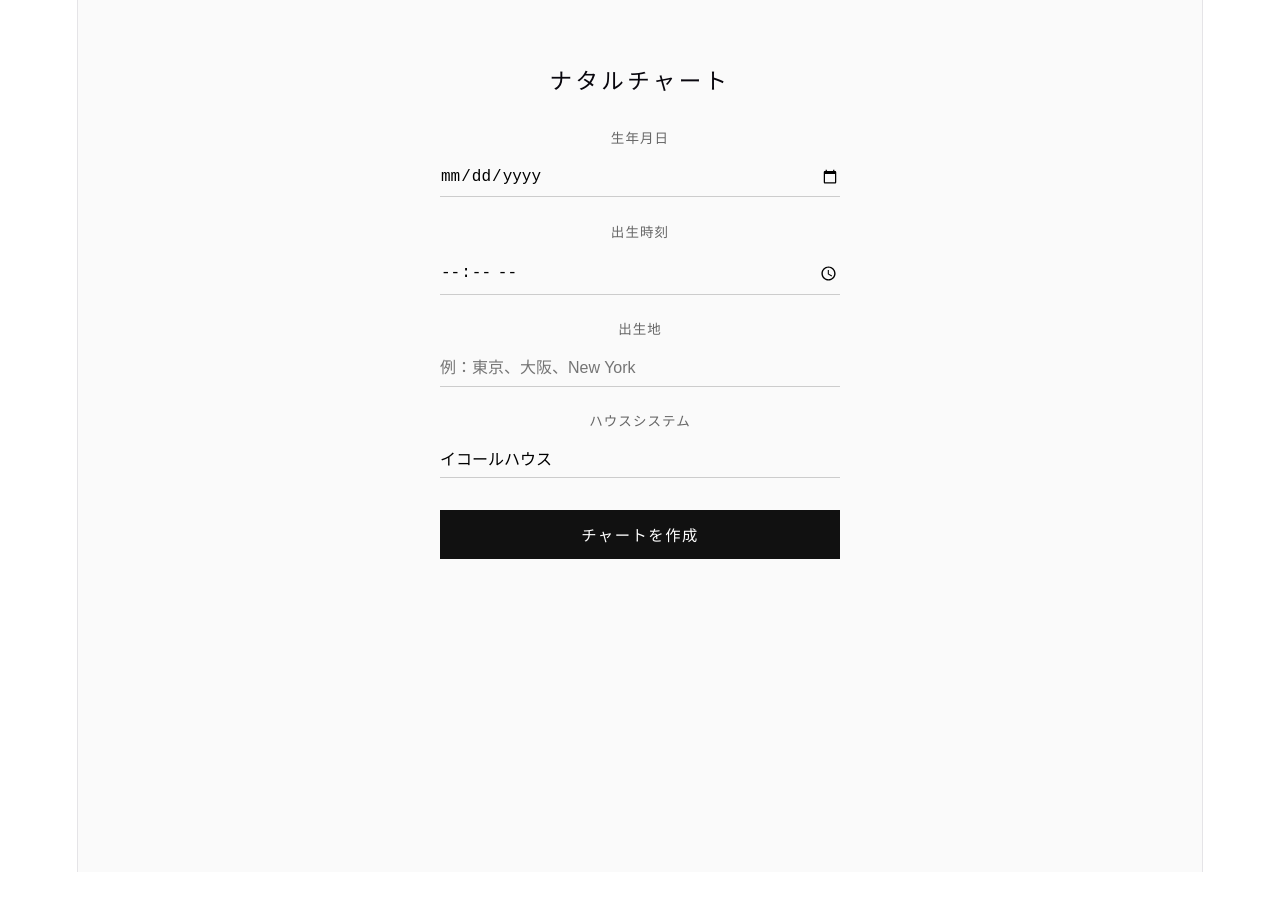
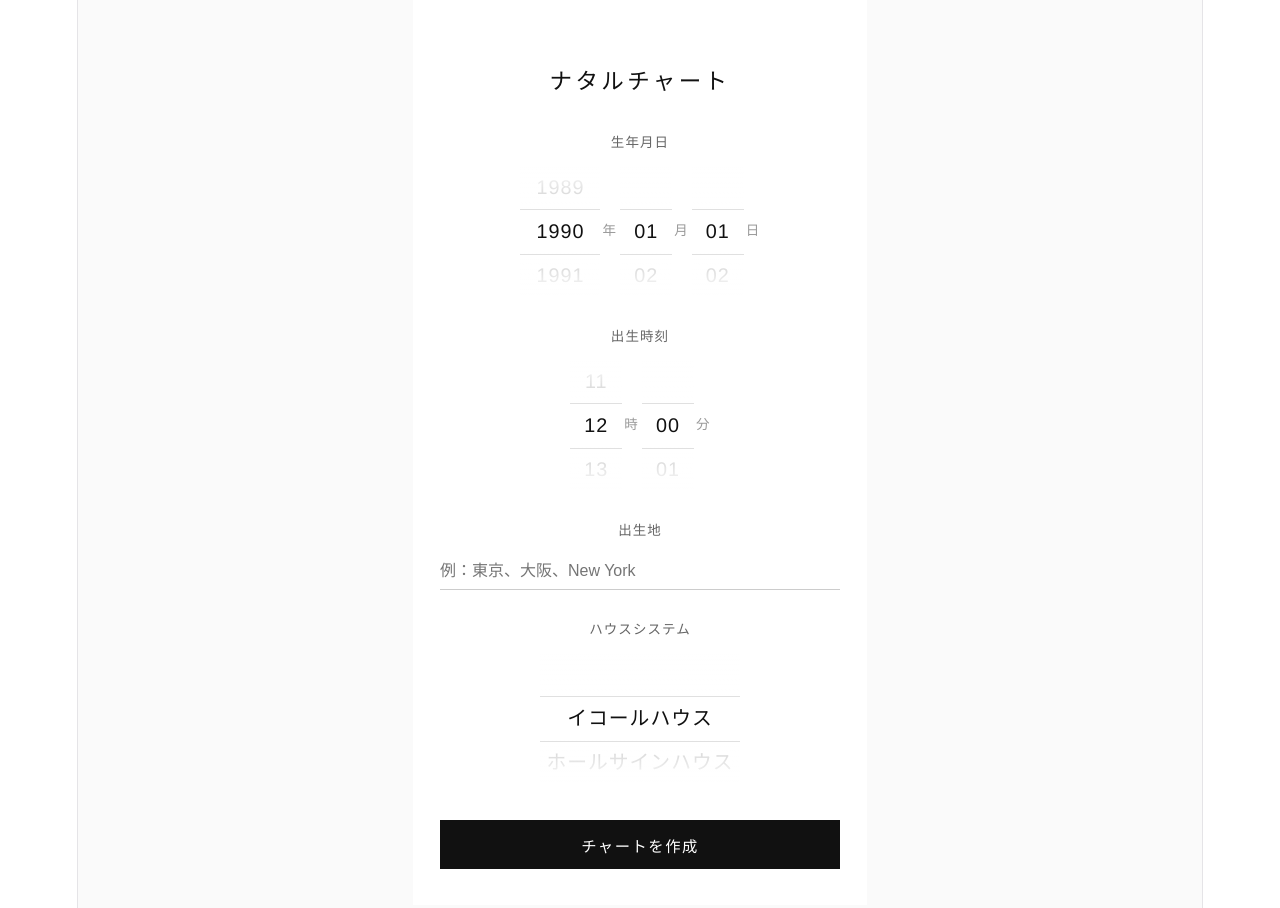
Before and after one commit to tamurajj/horoscope-app, a React (Vite) app: page / in a window 1280 px wide. Shown: the top 908 px of the page. Before the commit the page ends 872 px from the top, so only its background shows below. Built offline with nearby package versions, Linux system fonts and the light colour scheme.

Commit message:
feat: 日付・時刻・ハウスシステムをドラム式ピッカーに変更

```diff
--- a/src/components/InputForm.jsx
+++ b/src/components/InputForm.jsx
@@ -1,23 +1,169 @@
-import { useState } from 'react'
+import { useState, useRef, useEffect, useCallback } from 'react'
 import { searchCity } from '../lib/geocoding'
 import { HOUSE_SYSTEMS } from '../constants/astro'
 
+// ── 定数 ────────────────────────────────────────────────
+const ITEM_H = 44  // ドラムの1アイテムの高さ（Apple HIG推奨タップ領域と兼用）
+
+const HOUSE_SYSTEM_KEYS = Object.keys(HOUSE_SYSTEMS)
+
+const YEARS   = Array.from({ length: new Date().getFullYear() - 1919 }, (_, i) => 1920 + i)
+const MONTHS  = Array.from({ length: 12 }, (_, i) => i + 1)
+const HOURS   = Array.from({ length: 24 }, (_, i) => i)
+const MINUTES = Array.from({ length: 60 }, (_, i) => i)
+
+function daysInMonth(year, month) {
+  return new Date(year, month, 0).getDate()
+}
+
+function pad(n) {
+  return String(n).padStart(2, '0')
+}
+
+// ── Drum コンポーネント ─────────────────────────────────
+function Drum({ items, value, onChange, format, width }) {
+  const ref = useRef(null)
+  const scrollLock = useRef(false)
+
+  // value または items が変わったらスクロール位置を同期
+  useEffect(() => {
+    const idx = items.indexOf(value)
+    if (ref.current && idx >= 0) {
+      scrollLock.current = true
+      ref.current.scrollTop = idx * ITEM_H
+      setTimeout(() => { scrollLock.current = false }, 150)
+    }
+  }, [items, value])
+
+  const handleScroll = useCallback(() => {
+    if (scrollLock.current || !ref.current) return
+    const idx = Math.round(ref.current.scrollTop / ITEM_H)
+    const clamped = Math.max(0, Math.min(items.length - 1, idx))
+    if (items[clamped] !== value) {
+      onChange(items[clamped])
+    }
+  }, [items, value, onChange])
+
+  return (
+    <div style={{ ...drumStyles.outer, width }}>
+      {/* 上下フェード */}
+      <div style={drumStyles.fadeTop} />
+      <div style={drumStyles.fadeBottom} />
+      {/* 選択行のボーダー */}
+      <div style={drumStyles.highlight} />
+      {/* スクロールエリア */}
+      <div
+        ref={ref}
+        className="drum-scroll"
+        onScroll={handleScroll}
+        style={drumStyles.scroll}
+      >
+        {/* 上スペーサー（先頭アイテムをセンタリングするため） */}
+        <div style={{ height: ITEM_H, flexShrink: 0 }} />
+        {items.map(item => (
+          <div
+            key={item}
+            style={{
+              ...drumStyles.item,
+              color: item === value ? '#111' : '#ccc',
+            }}
+          >
+            {format ? format(item) : item}
+          </div>
+        ))}
+        {/* 下スペーサー（末尾アイテムをセンタリングするため） */}
+        <div style={{ height: ITEM_H, flexShrink: 0 }} />
+      </div>
+    </div>
+  )
+}
+
+const drumStyles = {
+  outer: {
+    position: 'relative',
+    height: ITEM_H * 3,
+    overflow: 'hidden',
+  },
+  scroll: {
+    height: '100%',
+    overflowY: 'scroll',
+    scrollSnapType: 'y mandatory',
+    scrollbarWidth: 'none',      // Firefox
+    msOverflowStyle: 'none',     // IE
+    WebkitOverflowScrolling: 'touch',
+  },
+  item: {
+    height: ITEM_H,
+    display: 'flex',
+    alignItems: 'center',
+    justifyContent: 'center',
+    fontSize: '1.1rem',
+    fontWeight: '300',
+    letterSpacing: '0.05em',
+    flexShrink: 0,
+    scrollSnapAlign: 'center',
+    userSelect: 'none',
+    transition: 'color 0.1s',
+  },
+  highlight: {
+    position: 'absolute',
+    top: ITEM_H,
+    height: ITEM_H,
+    left: 0,
+    right: 0,
+    borderTop: '1px solid #e0e0e0',
+    borderBottom: '1px solid #e0e0e0',
+    pointerEvents: 'none',
+    zIndex: 2,
+  },
+  fadeTop: {
+    position: 'absolute',
+    top: 0,
+    left: 0,
+    right: 0,
+    height: ITEM_H,
+    background: 'linear-gradient(to bottom, rgba(255,255,255,1), rgba(255,255,255,0))',
+    pointerEvents: 'none',
+    zIndex: 2,
+  },
+  fadeBottom: {
+    position: 'absolute',
+    bottom: 0,
+    left: 0,
+    right: 0,
+    height: ITEM_H,
+    background: 'linear-gradient(to top, rgba(255,255,255,1), rgba(255,255,255,0))',
+    pointerEvents: 'none',
+    zIndex: 2,
+  },
+}
+
+// ── InputForm ────────────────────────────────────────────
 export default function InputForm({ onSubmit }) {
-  const [date, setDate] = useState('')
-  const [time, setTime] = useState('')
-  const [city, setCity] = useState('')
+  const [year,   setYear]   = useState(1990)
+  const [month,  setMonth]  = useState(1)
+  const [day,    setDay]    = useState(1)
+  const [hour,   setHour]   = useState(12)
+  const [minute, setMinute] = useState(0)
+  const [city,   setCity]   = useState('')
   const [houseSystem, setHouseSystem] = useState('equal')
   const [loading, setLoading] = useState(false)
-  const [error, setError] = useState('')
+  const [error,   setError]   = useState('')
+
+  // 年・月が変わったら日数オーバーをチェック
+  const maxDay = daysInMonth(year, month)
+  const days   = Array.from({ length: maxDay }, (_, i) => i + 1)
+  useEffect(() => {
+    if (day > maxDay) setDay(maxDay)
+  }, [year, month, maxDay])
 
   async function handleSubmit(e) {
     e.preventDefault()
     setError('')
 
-    // 修正 #6: 入力値のtrim + バリデーション
     const trimmedCity = city.trim()
-    if (!date || !time || !trimmedCity) {
-      setError('すべての項目を入力してください')
+    if (!trimmedCity) {
+      setError('出生地を入力してください')
       return
     }
 
@@ -25,22 +171,13 @@ export default function InputForm({ onSubmit }) {
     try {
       const { lat, lng, timezone, displayName } = await searchCity(trimmedCity)
 
-      // 修正 #1: UTC変換ロジックを修正
-      // localStr はブラウザのTZに依存せず「壁時計の文字列」として扱う
-      const localStr = `${date}T${time}:00`
-
-      // new Date(localStr) → ブラウザのローカルTZとして解釈されたDate
-      const localDate = new Date(localStr)
-
-      // 同じ壁時計文字列を出生地TZで解釈した場合のUTCミリ秒を取得
-      const tzDate = new Date(
+      // 壁時計の文字列を組み立て → UTC変換
+      const localStr   = `${year}-${pad(month)}-${pad(day)}T${pad(hour)}:${pad(minute)}:00`
+      const localDate  = new Date(localStr)
+      const tzDate     = new Date(
         new Date(localStr).toLocaleString('en-US', { timeZone: timezone })
       )
-
-      // 差分 = 出生地TZオフセット（ブラウザTZとの差を含む）
-      const offsetMs = localDate - tzDate
-
-      // 補正してUTC基準のDateを生成
+      const offsetMs    = localDate - tzDate
       const utcDatetime = new Date(localDate.getTime() + offsetMs)
 
       onSubmit({ datetime: utcDatetime, lat, lng, houseSystem, displayName })
@@ -52,32 +189,48 @@ export default function InputForm({ onSubmit }) {
   }
 
   return (
+    <>
+      {/* WebKit環境のスクロールバーを非表示 */}
+      <style>{`.drum-scroll::-webkit-scrollbar { display: none; }`}</style>
+
       <form onSubmit={handleSubmit} style={styles.form}>
         <h1 style={styles.title}>ナタルチャート</h1>
 
-      {/* 修正 #5: htmlFor / id で label と input を紐付け */}
+        {/* 生年月日 */}
         <div style={styles.field}>
-        <label htmlFor="birth-date" style={styles.label}>生年月日</label>
-        <input
-          id="birth-date"
-          type="date"
-          value={date}
-          onChange={e => setDate(e.target.value)}
-          style={styles.input}
-        />
+          <label style={styles.label}>生年月日</label>
+          <div style={styles.drumRow}>
+            <div style={styles.drumCol}>
+              <Drum items={YEARS}  value={year}  onChange={setYear}  width={80} />
+              <span style={styles.drumUnit}>年</span>
+            </div>
+            <div style={styles.drumCol}>
+              <Drum items={MONTHS} value={month} onChange={setMonth} format={pad} width={52} />
+              <span style={styles.drumUnit}>月</span>
+            </div>
+            <div style={styles.drumCol}>
+              <Drum items={days}   value={day}   onChange={setDay}   format={pad} width={52} />
+              <span style={styles.drumUnit}>日</span>
+            </div>
+          </div>
         </div>
 
+        {/* 出生時刻 */}
         <div style={styles.field}>
-        <label htmlFor="birth-time" style={styles.label}>出生時刻</label>
-        <input
-          id="birth-time"
-          type="time"
-          value={time}
-          onChange={e => setTime(e.target.value)}
-          style={styles.input}
-        />
+          <label style={styles.label}>出生時刻</label>
+          <div style={styles.drumRow}>
+            <div style={styles.drumCol}>
+              <Drum items={HOURS}   value={hour}   onChange={setHour}   format={pad} width={52} />
+              <span style={styles.drumUnit}>時</span>
+            </div>
+            <div style={styles.drumCol}>
+              <Drum items={MINUTES} value={minute} onChange={setMinute} format={pad} width={52} />
+              <span style={styles.drumUnit}>分</span>
+            </div>
+          </div>
         </div>
 
+        {/* 出生地 */}
         <div style={styles.field}>
           <label htmlFor="birth-city" style={styles.label}>出生地</label>
           <input
@@ -90,18 +243,18 @@ export default function InputForm({ onSubmit }) {
           />
         </div>
 
+        {/* ハウスシステム */}
         <div style={styles.field}>
-        <label htmlFor="house-system" style={styles.label}>ハウスシステム</label>
-        <select
-          id="house-system"
+          <label style={styles.label}>ハウスシステム</label>
+          <div style={styles.drumRow}>
+            <Drum
+              items={HOUSE_SYSTEM_KEYS}
               value={houseSystem}
-          onChange={e => setHouseSystem(e.target.value)}
-          style={styles.input}
-        >
-          {Object.entries(HOUSE_SYSTEMS).map(([key, label]) => (
-            <option key={key} value={key}>{label}</option>
-          ))}
-        </select>
+              onChange={setHouseSystem}
+              format={key => HOUSE_SYSTEMS[key]}
+              width={200}
+            />
+          </div>
         </div>
 
         {error && <p style={styles.error}>{error}</p>}
@@ -110,6 +263,7 @@ export default function InputForm({ onSubmit }) {
           {loading ? '計算中...' : 'チャートを作成'}
         </button>
       </form>
+    </>
   )
 }
 
@@ -120,7 +274,8 @@ const styles = {
     padding: '2rem 1.5rem',
     display: 'flex',
     flexDirection: 'column',
-    gap: '1.25rem',
+    gap: '1.5rem',
+    background: '#fff',
   },
   title: {
     fontSize: '1.25rem',
@@ -128,22 +283,38 @@ const styles = {
     letterSpacing: '0.15em',
     textAlign: 'center',
     marginBottom: '0.5rem',
+    color: '#111',
   },
   field: {
     display: 'flex',
     flexDirection: 'column',
-    gap: '0.375rem',
+    gap: '0.5rem',
   },
   label: {
     fontSize: '0.75rem',
     letterSpacing: '0.08em',
     color: '#666',
   },
+  drumRow: {
+    display: 'flex',
+    alignItems: 'center',
+    justifyContent: 'center',
+    gap: '4px',
+  },
+  drumCol: {
+    display: 'flex',
+    alignItems: 'center',
+    gap: '2px',
+  },
+  drumUnit: {
+    fontSize: '0.75rem',
+    color: '#999',
+    fontWeight: '300',
+    flexShrink: 0,
+  },
   input: {
-    // 修正 #2: iOS自動ズーム防止のため16px固定
     fontSize: '16px',
     fontWeight: '300',
-    // 修正 #4: iOSネイティブスタイルを無効化してカスタムスタイルを適用
     WebkitAppearance: 'none',
     appearance: 'none',
     borderRadius: 0,
@@ -160,7 +331,6 @@ const styles = {
   },
   button: {
     marginTop: '0.5rem',
-    // 修正 #3: タップ領域をApple HIG推奨の44px以上に
     minHeight: '44px',
     padding: '0.75rem',
     background: '#111',
```
Lines whose indentation alone changed are shown as unchanged.
